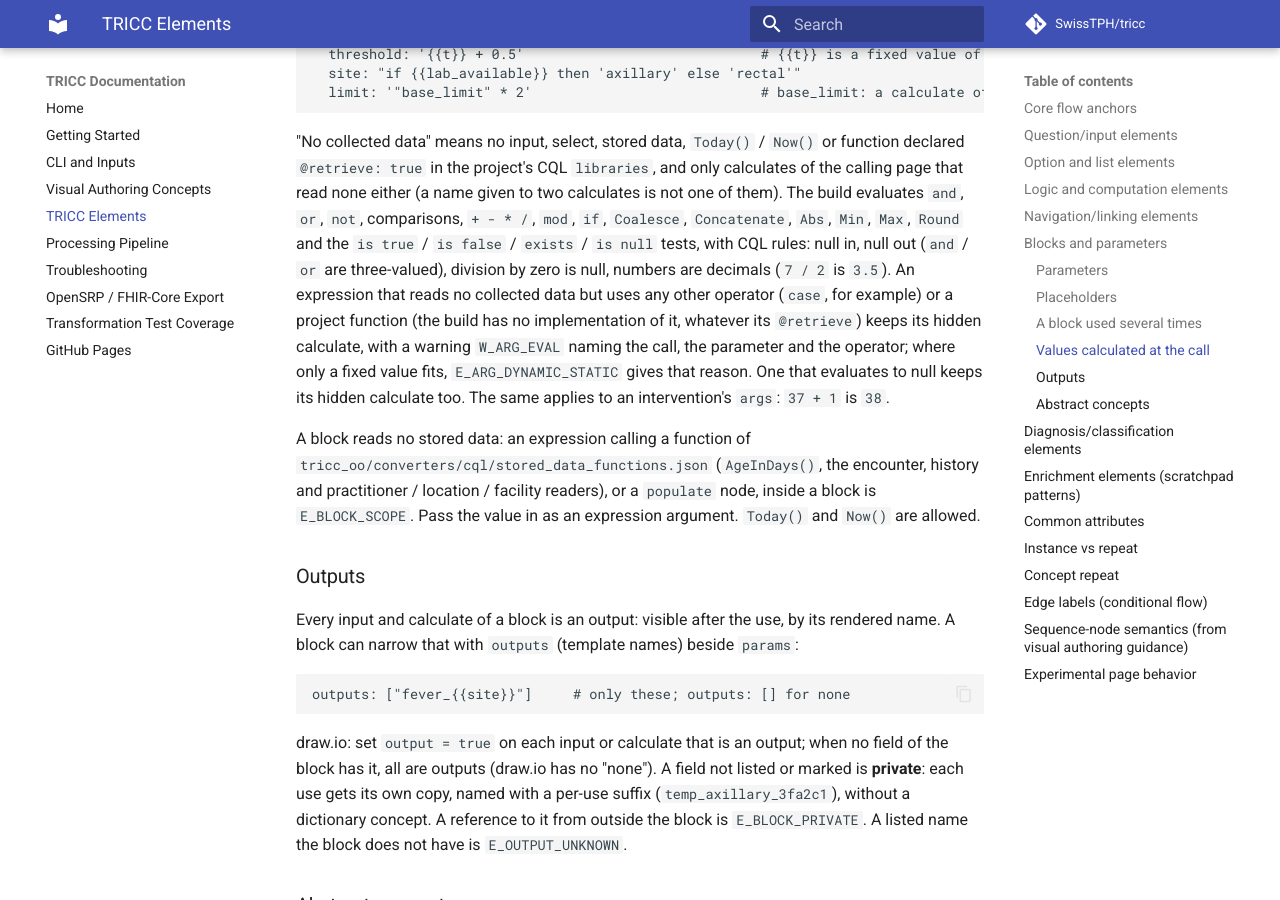
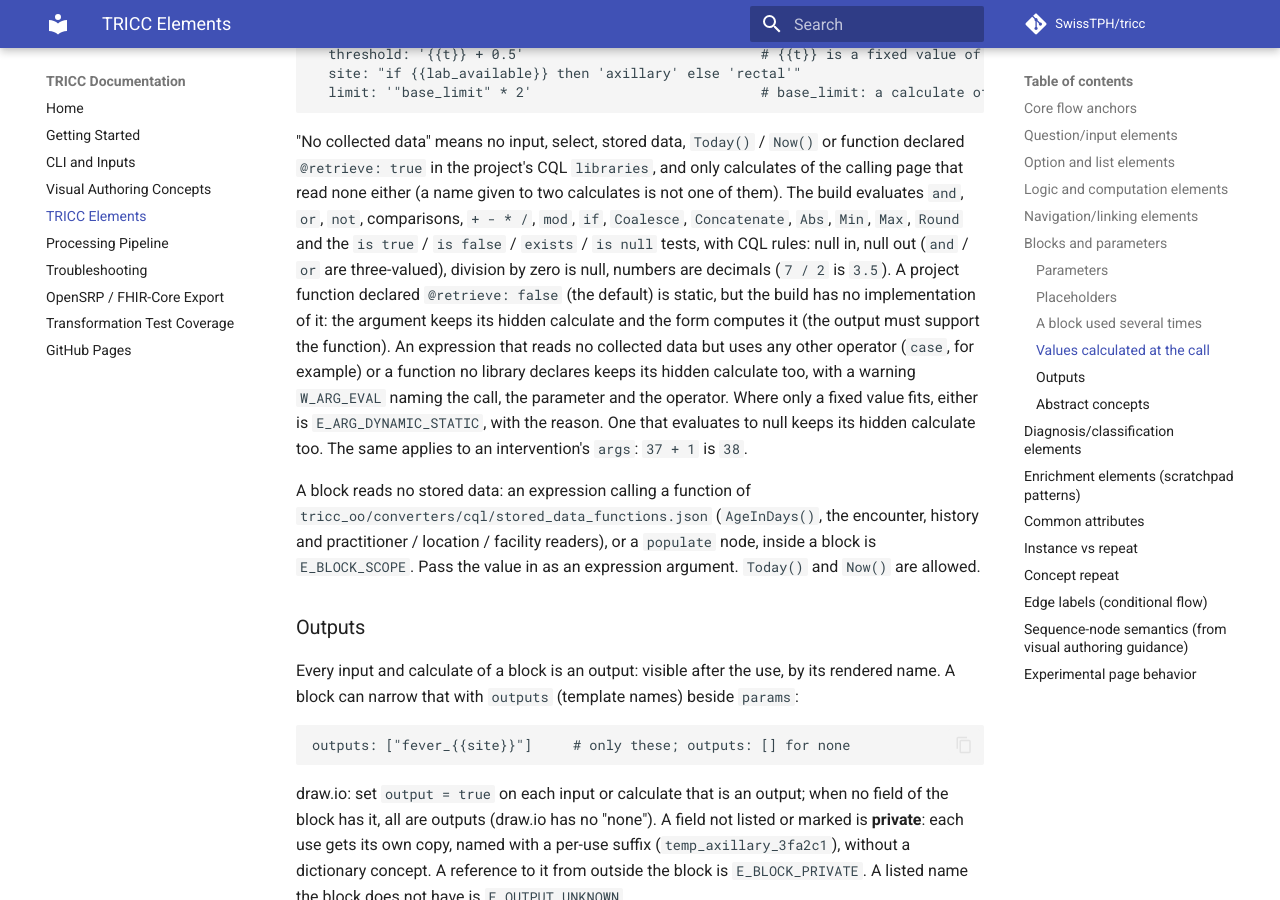
Before and after one commit to SwissTPH/tricc, an MkDocs documentation site: the page built from docs/tricc-elements.md, in a window 1280 px wide and 900 px high, scrolled down 6229 px. Built offline with MkDocs 1.6.1 and Material for MkDocs 9.7.7, drawn with Linux system fonts in a browser that asks for light colours; comment, search, counter and statistics services are not loaded.

Commit message:
Feat: :sparkles: @retrieve: false functions are static, computed by the form, without a warning (RFC #86)
A declared @retrieve: false function the build cannot run raises TriccEvalDeferred: the
argument keeps its calculate silently (the output must support the function). Only
operators outside the table and undeclared functions warn W_ARG_EVAL; the check pass scans
the whole expression for them, so the outcome no longer depends on operand order. Spec:
partial folding recorded as a later RFC.

Co-Authored-By: Claude Opus 5.5 <noreply@anthropic.com>

```diff
--- a/docs/tricc-elements.md
+++ b/docs/tricc-elements.md
@@ -248,11 +248,13 @@ declared `@retrieve: true` in the project's CQL `libraries`, and only calculates
 page that read none either (a name given to two calculates is not one of them). The build evaluates `and`, `or`, `not`, comparisons,
 `+ - * /`, `mod`, `if`, `Coalesce`, `Concatenate`, `Abs`, `Min`, `Max`, `Round` and the
 `is true` / `is false` / `exists` / `is null` tests, with CQL rules: null in, null out (`and` /
-`or` are three-valued), division by zero is null, numbers are decimals (`7 / 2` is `3.5`). An
-expression that reads no collected data but uses any other operator (`case`, for example) or a
-project function (the build has no implementation of it, whatever its `@retrieve`) keeps its
-hidden calculate, with a warning `W_ARG_EVAL` naming the call, the parameter and the operator;
-where only a fixed value fits, `E_ARG_DYNAMIC_STATIC` gives that reason. One that evaluates to
+`or` are three-valued), division by zero is null, numbers are decimals (`7 / 2` is `3.5`). A
+project function declared `@retrieve: false` (the default) is static, but the build has no
+implementation of it: the argument keeps its hidden calculate and the form computes it (the
+output must support the function). An expression that reads no collected data but uses any
+other operator (`case`, for example) or a function no library declares keeps its hidden
+calculate too, with a warning `W_ARG_EVAL` naming the call, the parameter and the operator.
+Where only a fixed value fits, either is `E_ARG_DYNAMIC_STATIC`, with the reason. One that evaluates to
 null keeps its hidden calculate too. The same applies to an intervention's `args`: `37 + 1` is `38`.
 
 A block reads no stored data: an expression calling a function of
```
Also changed, not shown: feature/20261119-python-constant-eval.md (+28 -11 lines), 4 other files.
